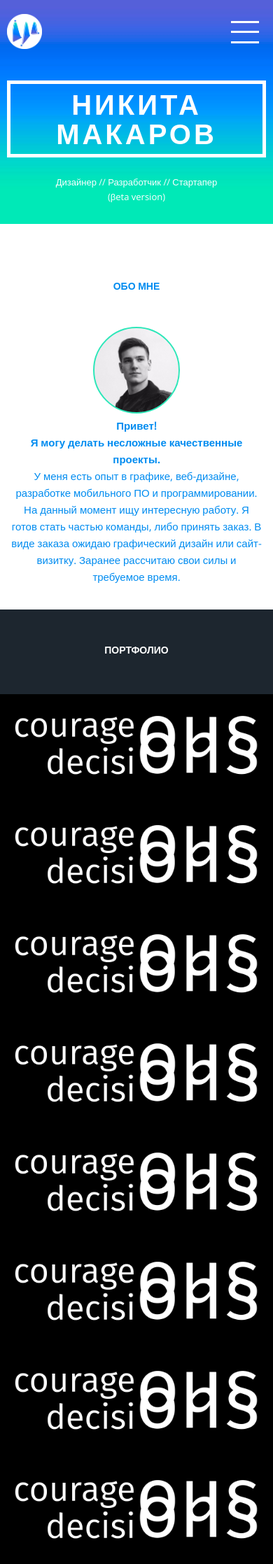
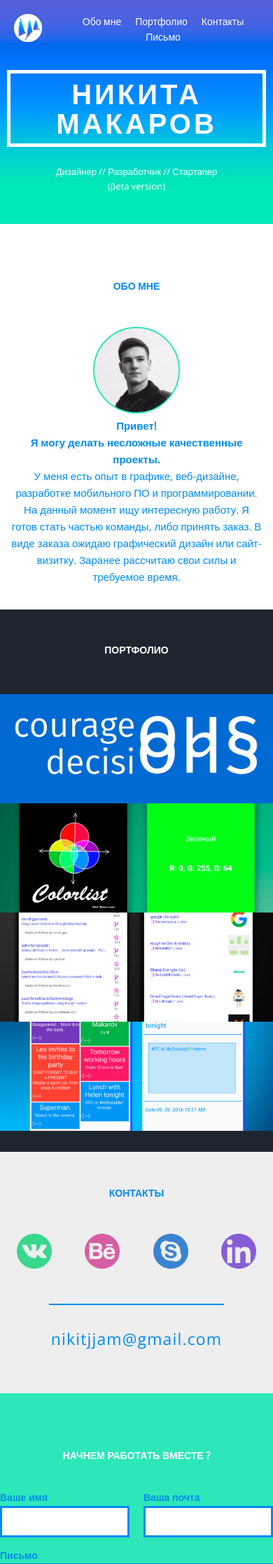
Before and after one commit to nikimakarov/Developer-beta, a Jekyll site: the page built from index.html, in a window 390 px wide. Shown: the top 2235 px of the page at 70% size. Built offline with Jekyll 4.4.1, drawn with Linux system fonts in a browser that asks for light colours; nearby versions of some CDN libraries; some web fonts are replaced; library files that are not in the unit come from our copies.

Commit message:
New changes

```diff
--- a/_data/settings.yml
+++ b/_data/settings.yml
@@ -6,10 +6,6 @@ projects:
 - {name: Colorlist, folder: 'proj-2'}
 - {name: GitTrends, folder: 'proj-3'}
 - {name: Jotter, folder: 'proj-4'}
-- {name: EEEEEEEEEEE, folder: 'proj-5'}
-- {name: FFFFFFFFFFF, folder: 'proj-6'}
-- {name: GGGGGGGGGGG, folder: 'proj-7'}
-- {name: HHHHHHHHHHH, folder: 'proj-8'}
 
 #---------------------------
 # Form Section
--- a/_includes/header.html
+++ b/_includes/header.html
@@ -1 +1 @@
-<div class="mobile-nav"><ul><li><a href="#about">Обо мне</a></li><li><a href="#portfolio">Портфолио</a></li><li><a href="#contact">Контакты</a></li><li><a href="#letter">Письмо</a></li></ul></div><header><div class="header-position"><h1 class="logo">НМ</h1><nav class="site-nav"><ul><li><a href="#about">Обо мне</a></li><li><a href="#portfolio">Портфолио</a></li><li><a href="#contact">Контакты</a></li><li><a href="#letter">Письмо</a></li></ul></nav><div class="mobile-nav-toggle"><span></span></div><h1><span>Никита Макаров</span></h1><p class="centered">Дизайнер // Разработчик // Стартапер</p><p class="centered">(βeta version)</p></div></header>
+<header><div class="header-position"><h1 class="logo">НМ</h1><nav class="site-nav"><ul><li><a href="#about">Обо мне</a></li><li><a href="#portfolio">Портфолио</a></li><li><a href="#contact">Контакты</a></li><li><a href="#letter">Письмо</a></li></ul></nav><h1><span>Никита Макаров</span></h1><p class="centered">Дизайнер // Разработчик // Стартапер</p><p class="centered">(βeta version)</p></div></header>
--- a/_includes/portfolio.html
+++ b/_includes/portfolio.html
@@ -1 +1 @@
-<section class="portfolio"><div id="portfolio"></div><h4>Портфолио</h4><!--Portfolio--><div class="portfolio-slider"><div class="thumb-wrap"><div class="thumb-container">	{% for project in site.data.settings.projects %}<a style="background-image: url(/assets/img/work/{{ project.folder }}/thumb.jpg);" class="thumb-unit"><div class="thumb-overlay"><p>{{ project.name }}</p></div></a>	{% endfor %}</div></div><div class="work-wrap"><div class="work-container"><div class="work-return"></div><h4>Работы</h4><!--Do Work--><div style="width: 600px; height: 500px; background: #ccc;" class="work-unit"></div><p>pic a</p><div style="width: 600px; height: 500px; background: #ccc;" class="work-unit"></div><p>pic b</p><div style="width: 600px; height: 500px; background: #ccc;" class="work-unit"></div><p>pic c</p></div></div></div></section>
+<section class="portfolio"><div id="portfolio"></div><h4>Портфолио</h4><!--Portfolio--><div class="portfolio-slider"><div class="thumb-wrap"><div class="thumb-container">	{% for project in site.data.settings.projects %}<a style="background-image: url(/assets/img/work/{{ project.folder }}/thumb.png);" class="thumb-unit"><div class="thumb-overlay"><p>{{ project.name }}</p></div></a>	{% endfor %}</div></div><div class="work-wrap"><div class="work-container"><div class="work-return"></div><h4>Подробнее (в стадии заполнения)</h4><!--Do Work--><div style="width: 600px; height: 500px; background: #ccc;" class="work-unit"></div><p>Здесь будет описание</p></div></div></div></section>
--- a/assets/css/main.css
+++ b/assets/css/main.css
@@ -378,16 +378,20 @@ body {
           flex-direction: row;
       -ms-flex-align: center;
           align-items: center; }
-    .home-wrap header .site-nav,
-    .home-wrap header .email-link {
-      display: none; }
     .home-wrap header .logo {
-      margin-top: 0;
-      margin-left: 0;
-      margin-right: 0;
-      margin-bottom: 30px;
+      float: center;
+      margin: 0 0 0 20px;
       padding: 0;
       height: 50px; }
+    .home-wrap header .site-nav {
+      position: center;
+      float: center;
+      margin: 10px 0 20px 0; }
+      .home-wrap header .site-nav ul {
+        list-style: none;
+        margin: 0;
+        padding-left: 0;
+        text-align: center; }
     .home-wrap header .mobile-nav-toggle {
       display: -ms-flexbox;
       display: flex; }
@@ -397,7 +401,7 @@ body {
     -webkit-transform: translateY(0%);
             transform: translateY(0%); } }
 
-@media (max-width: 455px) {
+@media (max-width: 467px) {
   .home-wrap header h1 {
     font-size: 40px; }
     .home-wrap header h1 span {
@@ -405,7 +409,21 @@ body {
       margin: 5px 10px; }
   .home-wrap header .centered {
     font-weight: 500;
-    font-size: 13px; } }
+    font-size: 13px; }
+  .home-wrap header .site-nav {
+    margin-top: 0px;
+    width: 80%; } }
+
+@media (max-width: 446px) {
+  .home-wrap header .logo {
+    height: 40px;
+    width: 40px; } }
+
+@media (max-width: 350px) {
+  .home-wrap header .site-nav {
+    width: 100%; }
+  .home-wrap header .logo {
+    display: none; } }
 
 .home-wrap footer {
   height: 60px;
@@ -583,11 +601,11 @@ section.portfolio {
         display: table;
         clear: both; }
       section.portfolio .portfolio-slider .thumb-container .thumb-unit {
-        width: 25%;
+        width: 50%;
         display: block;
         float: left;
         position: relative;
-        padding-top: 17%;
+        padding-top: 26%;
         overflow: hidden;
         background-position: center center;
         background-repeat: no-repeat;
@@ -646,6 +664,9 @@ section.portfolio {
         section.portfolio .portfolio-slider .thumb-container .thumb-unit:hover .thumb-overlay {
           top: 0%;
           background: rgba(0, 0, 153, 0.9); }
+      @media (max-width: 760px) {
+        section.portfolio .portfolio-slider .thumb-container {
+          padding-bottom: 0px; } }
     section.portfolio .portfolio-slider .work-container {
       max-width: 600px;
       margin: 0px auto;
```
Also changed, not shown: _jadefiles/header.jade (+5 -12 lines), _jadefiles/portfolio.jade (+3 -7 lines), assets/css/2-base/_header.sass (+29 -8 lines), assets/css/4-pages/_portfolio.sass (+5 -2 lines), assets/img/apps/colorlist.png (added), assets/img/apps/gittrends.png (added), assets/img/apps/jotter.png (added), assets/img/logo3.png (added), assets/img/work/proj-1/thumb.jpg (deleted), assets/img/work/proj-1/thumb.png (added), assets/img/work/proj-2/thumb.jpg (deleted), assets/img/work/proj-2/thumb.png (added), assets/img/work/proj-3/thumb.jpg (deleted), assets/img/work/proj-3/thumb.png (added), 2 more files.
